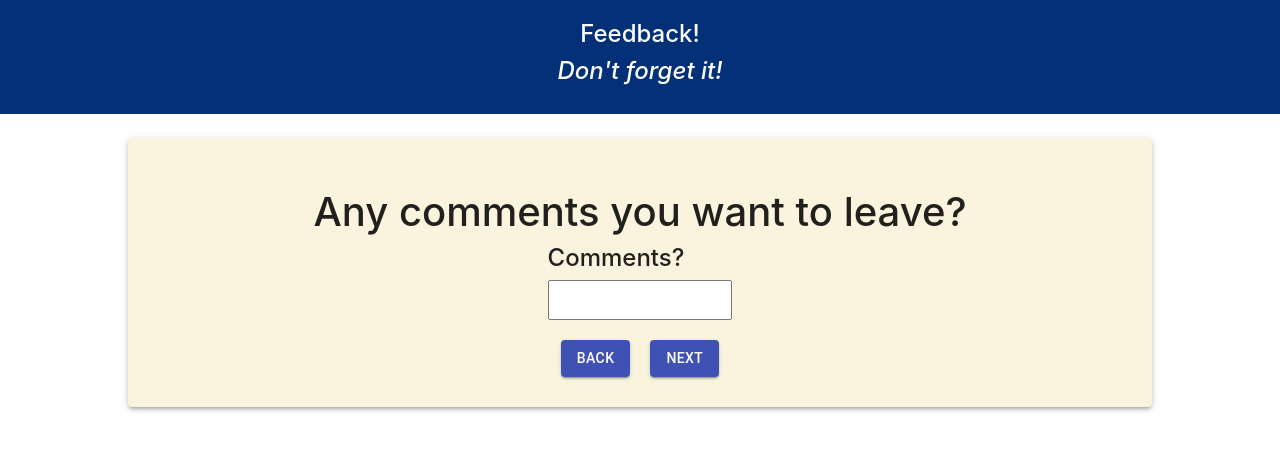
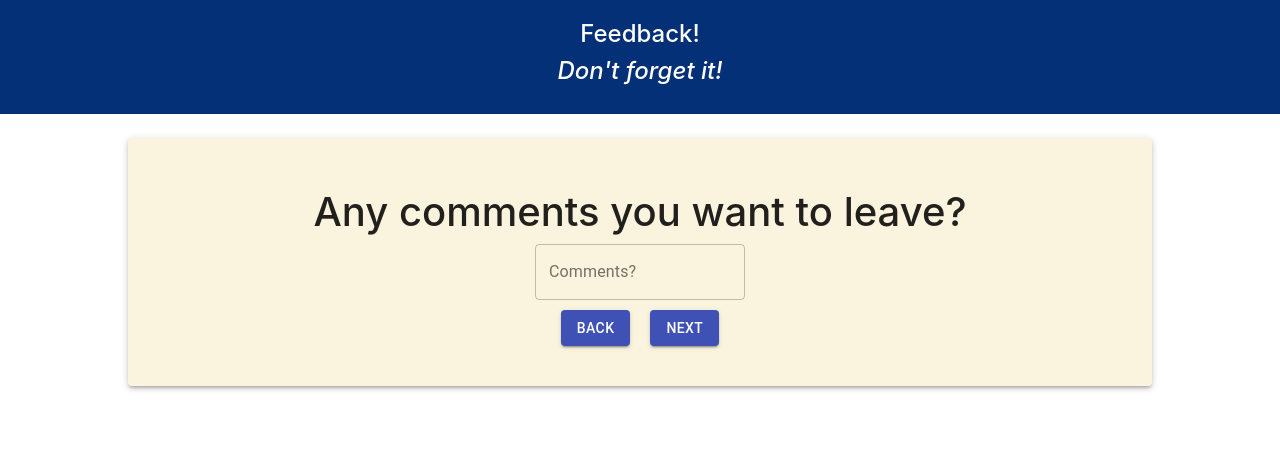
Before and after one commit to justuswitmer/witmer-redux-feedback-loop, a React app: page /#/comments in a window 1280 px wide. Built offline with nearby package versions, Linux system fonts and the light colour scheme; no server answers.

Commit message:
changed input to Textfield

```diff
--- a/src/components/App/App.css
+++ b/src/components/App/App.css
@@ -28,10 +28,11 @@ input {
   margin-top: -5px;
 }
 
-.inputField {
+.commentsDiv {
+  display: block;
+  justify-content: space-evenly;
   text-align: left;
-  margin-left: 40%;
-  margin-right: 40%;
+  margin: inherit;
   margin-bottom: 10px;
 }
 
@@ -66,3 +67,8 @@ p {
 #h4thanks {
   padding: 100px 0;
 }
+
+.commentsText, .commentsButtons{
+  display: flex;
+  justify-content: center;
+}
--- a/src/components/Comments/Comments.js
+++ b/src/components/Comments/Comments.js
@@ -1,7 +1,7 @@
 import React, { Component } from 'react';
 import { connect } from 'react-redux';
 import { withRouter } from 'react-router-dom';
-import { Button, Paper } from '@material-ui/core';
+import { Button, Paper, TextField } from '@material-ui/core';
 
 class Comments extends Component {
 
@@ -36,13 +36,18 @@ class Comments extends Component {
         elevation={3}
       >
         <h1>Any comments you want to leave?</h1>
-        <div className='inputField'>
-          <h4>Comments?</h4>
-          <input
-            type='text'
+        <div className="commentsDiv">
+          <div className="commentsText">
+            <TextField
+              multiline
+              rowsMax={4}
+              id="outlined-basic"
+              label="Comments?"
+              variant="outlined"
               onChange={this.handleSelect}
             />
           </div>
+          <div className="commentsButtons">
             <Button
               id="formatBtn"
               variant="contained"
@@ -57,6 +62,8 @@ class Comments extends Component {
               onClick={this.handleSubmit}
             >Next
         </Button>
+          </div>
+        </div>
       </Paper>
     );
   }
```
Lines whose indentation alone changed are shown as unchanged.
